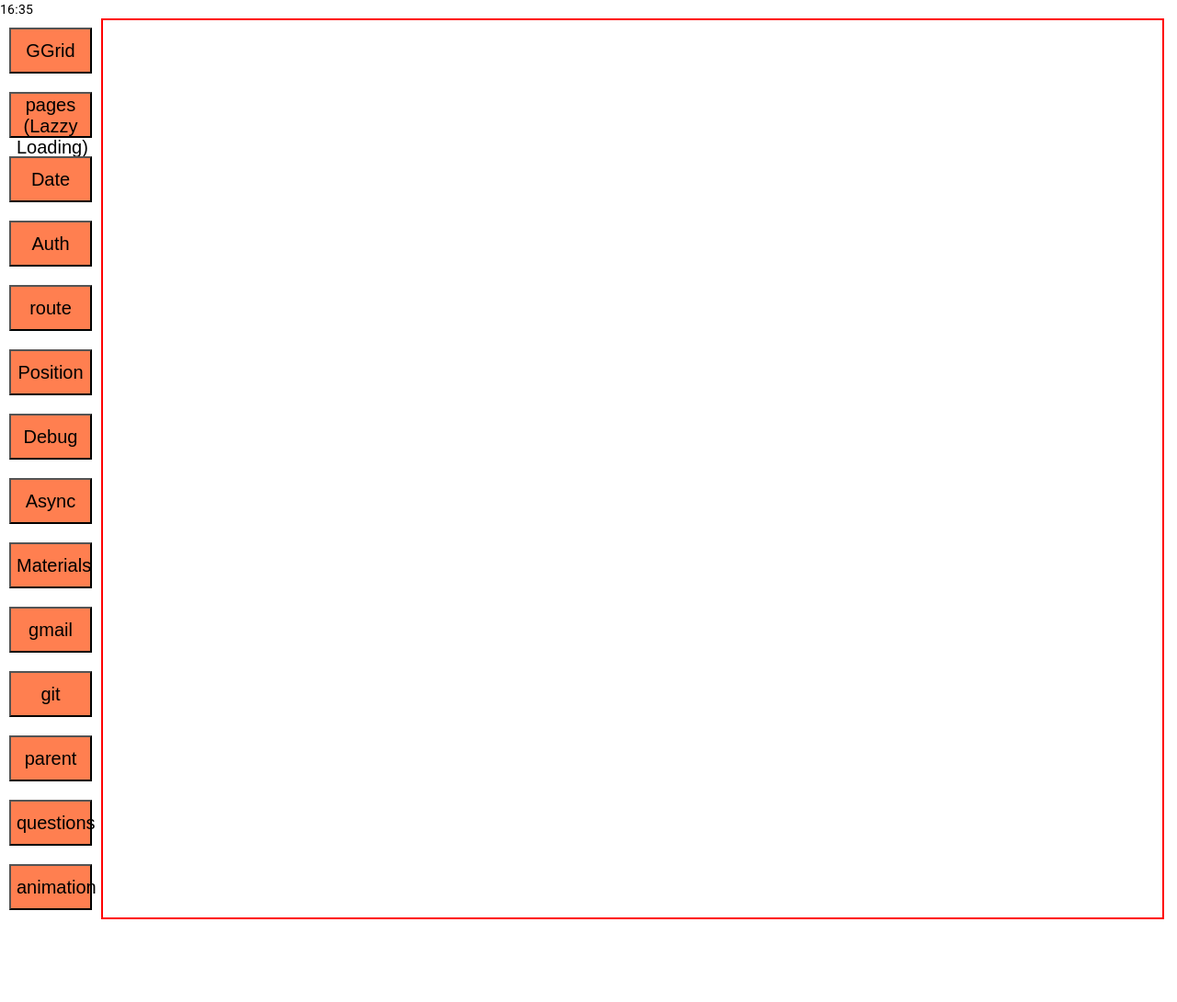
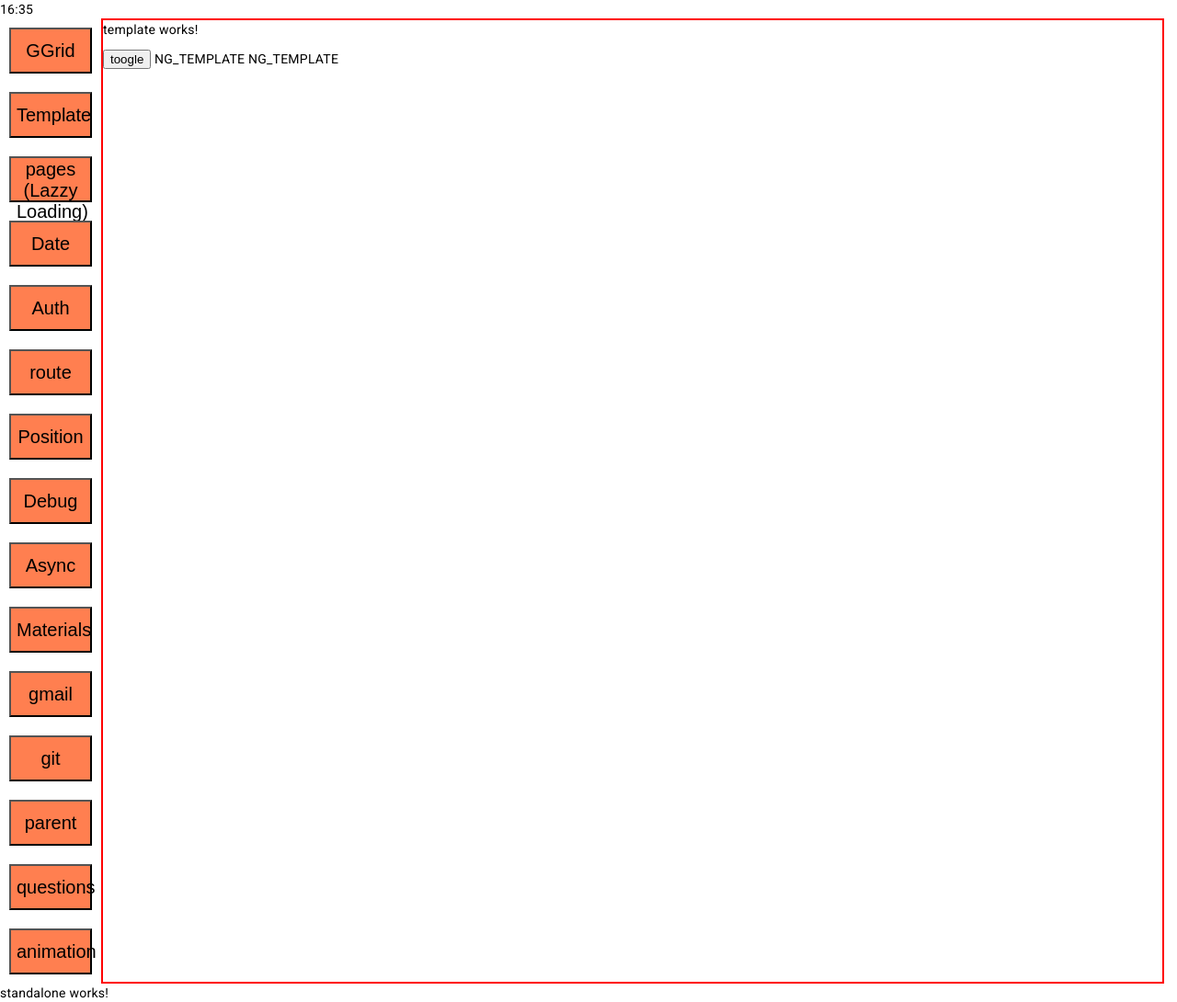
Before and after one commit to tarashevchuk0401/excercisesAngular, an Angular app: page /template in a window 1280 px wide. Before the commit this address led to /. Shown: the whole page at 92% size. Before the commit the page ends 1000 px from the top, so only its background shows below. Built offline with nearby package versions, Linux system fonts and the light colour scheme.

Commit message:
ng-template

```diff
--- a/src/app/app-routing.module.ts
+++ b/src/app/app-routing.module.ts
@@ -18,10 +18,12 @@ import { AuthComponent } from './auth/auth.component';
 import { NavigationComponent } from './navigation/navigation.component';
 import { DateComponent } from './date/date.component';
 import { AccountModule } from './lazy/account/account.module';
+import { TemplateComponent } from './template/template.component';
 
 const routes: Routes = [
   // {path:"" , component: AppComponent },
   {path:"grid" , component: GridComponent },
+  {path:"template" , component: TemplateComponent },
   {path:"position" , component: PositionComponent },
   {path:"debug" , component: DebugComponent },
   {path:"async" , component: AsyncComponent },
--- a/src/app/app.component.html
+++ b/src/app/app.component.html
@@ -4,6 +4,7 @@
 <main>
     <nav>
         <button routerLink="grid">GGrid</button>
+        <button routerLink="template">Template</button>
         <button routerLink="pages">pages (Lazzy Loading) </button>
         <button routerLink="date">Date</button>
         <button routerLink="auth">Auth</button>
@@ -22,4 +23,7 @@
         <router-outlet></router-outlet>
     </div>
 </main>
+
+<app-standalone></app-standalone>
+
 <!-- <router-outlet></router-outlet> -->
--- a/src/app/app.module.ts
+++ b/src/app/app.module.ts
@@ -29,6 +29,8 @@ import { FirebaseComponent } from './firebase/firebase.component';
 
 import { DateComponent } from './date/date.component';
 import { ColoredDirective } from './directives/colored.directive';
+import { StandaloneComponent } from './standalone/standalone.component';
+import { TemplateComponent } from './template/template.component';
 
 @NgModule({
   entryComponents: [
@@ -55,7 +57,7 @@ import { ColoredDirective } from './directives/colored.directive';
     FirebaseComponent,
     DateComponent,
     ColoredDirective,
-
+    TemplateComponent,
   ],
   imports: [
     BrowserAnimationsModule,
@@ -67,6 +69,7 @@ import { ColoredDirective } from './directives/colored.directive';
     MaterialModule,
     MatSortModule,
     HttpClientModule,
+    StandaloneComponent,
 
   ],
   providers: [ServerService],
--- a/src/app/date/date.component.ts
+++ b/src/app/date/date.component.ts
@@ -20,7 +20,7 @@ export class DateComponent implements OnInit {
   }
 
   onKeyPress(event: KeyboardEvent) {
-    // Check if the pressed key is 'Enter' (keyCode 13)
+    // Check if the pressed key is 'Enter'  asdas (keyCode 13)
     if (event.keyCode === 13) {
       console.log('Enter key pressed!');
     }
--- a/src/app/grid/grid.component.html
+++ b/src/app/grid/grid.component.html
@@ -1,3 +1,5 @@
+<!-- <app-position></app-position> -->
+
 <button routerLink="/route" [queryParams]="{id: '555'}" >id 5555</button>
 <main>
     <div class="one">one</div>
--- /dev/null
+++ b/src/app/standalone/standalone.component.html
@@ -0,0 +1 @@
+<p>standalone works!</p>
--- /dev/null
+++ b/src/app/template/template.component.html
@@ -0,0 +1,12 @@
+<p>template works!</p>
+<button (click)="toogle()">toogle</button>
+<!-- <div *ngIf="isVisible">
+    SOME TEXT DIV
+</div> -->
+
+ <ng-template [ngIf]="!isVisible" #template>
+
+    NG_TEMPLATE
+</ng-template>
+
+<ng-content *ngIf="isVisible; else template"></ng-content>
--- /dev/null
+++ b/src/app/template/template.component.ts
@@ -0,0 +1,16 @@
+import { Component } from '@angular/core';
+
+@Component({
+  selector: 'app-template',
+  templateUrl: './template.component.html',
+  styleUrls: ['./template.component.scss']
+})
+export class TemplateComponent {
+
+  isVisible: boolean = false;
+
+  toogle(){
+    this.isVisible = !this.isVisible
+  }
+
+}
```
Also changed, not shown: src/app/standalone/standalone.component.ts (added, +13 -0 lines), src/app/standalone/standalone.component.scss (added), src/app/template/template.component.scss (added), 2 other files (tests, documents, lock files or other folders).
